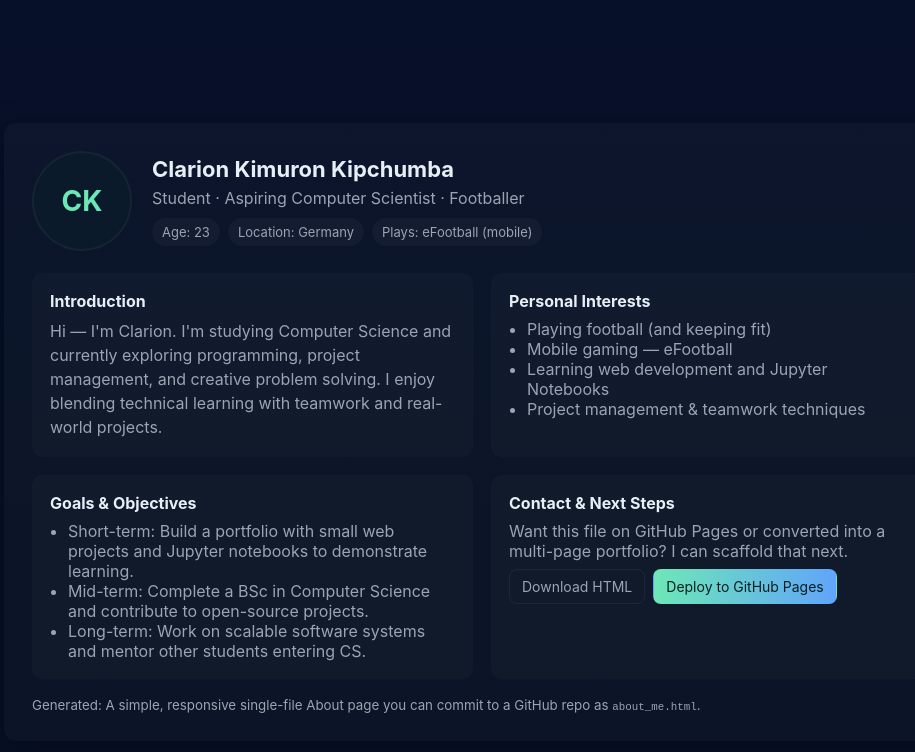
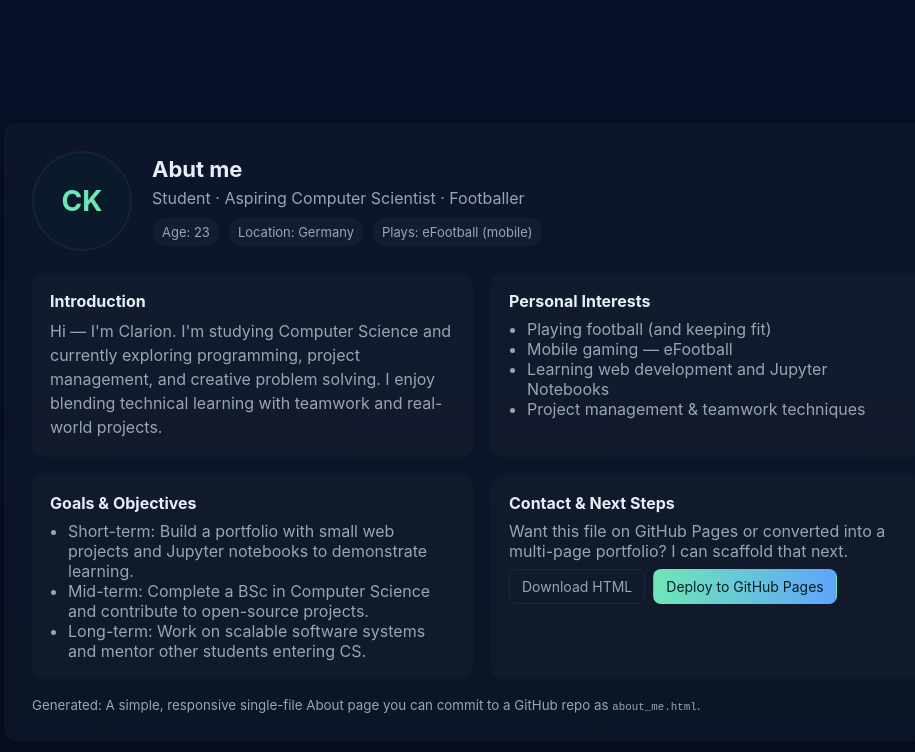
Before and after one commit to Clarion231/-Self-Portfolio, a plain HTML site: page About me.html in a window 1280 px wide. Shown: the whole page, without its empty margins (158-1073 px from the left). Drawn offline with Linux system fonts and the light colour scheme.

Commit message:
Update About me.html

```diff
--- a/About me.html
+++ b/About me.html
@@ -30,7 +30,7 @@
     <header>
       <div class="avatar">CK</div>
       <div>
-        <h1>Clarion Kimuron Kipchumba</h1>
+        <h1>Abut me</h1>
         <p class="lead">Student · Aspiring Computer Scientist · Footballer</p>
         <div class="badges">
           <span class="badge">Age: 23</span>
```
